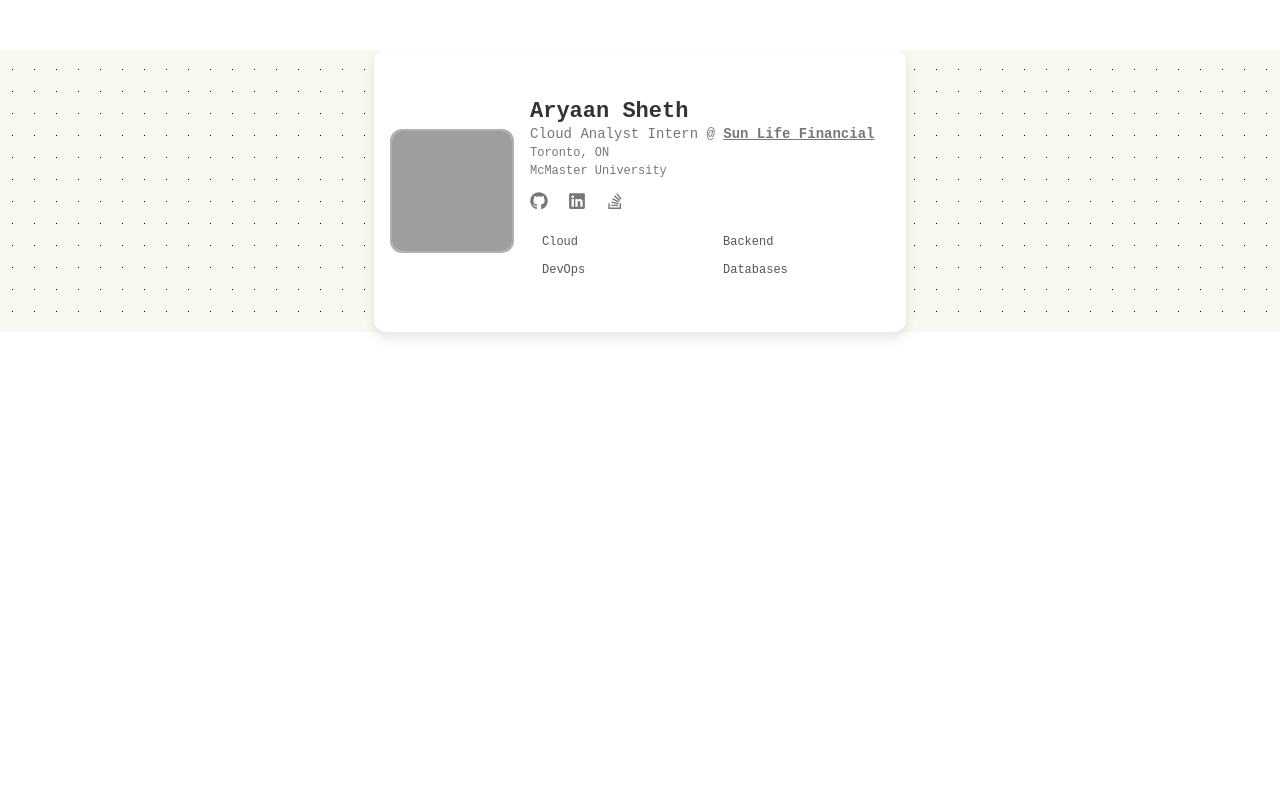
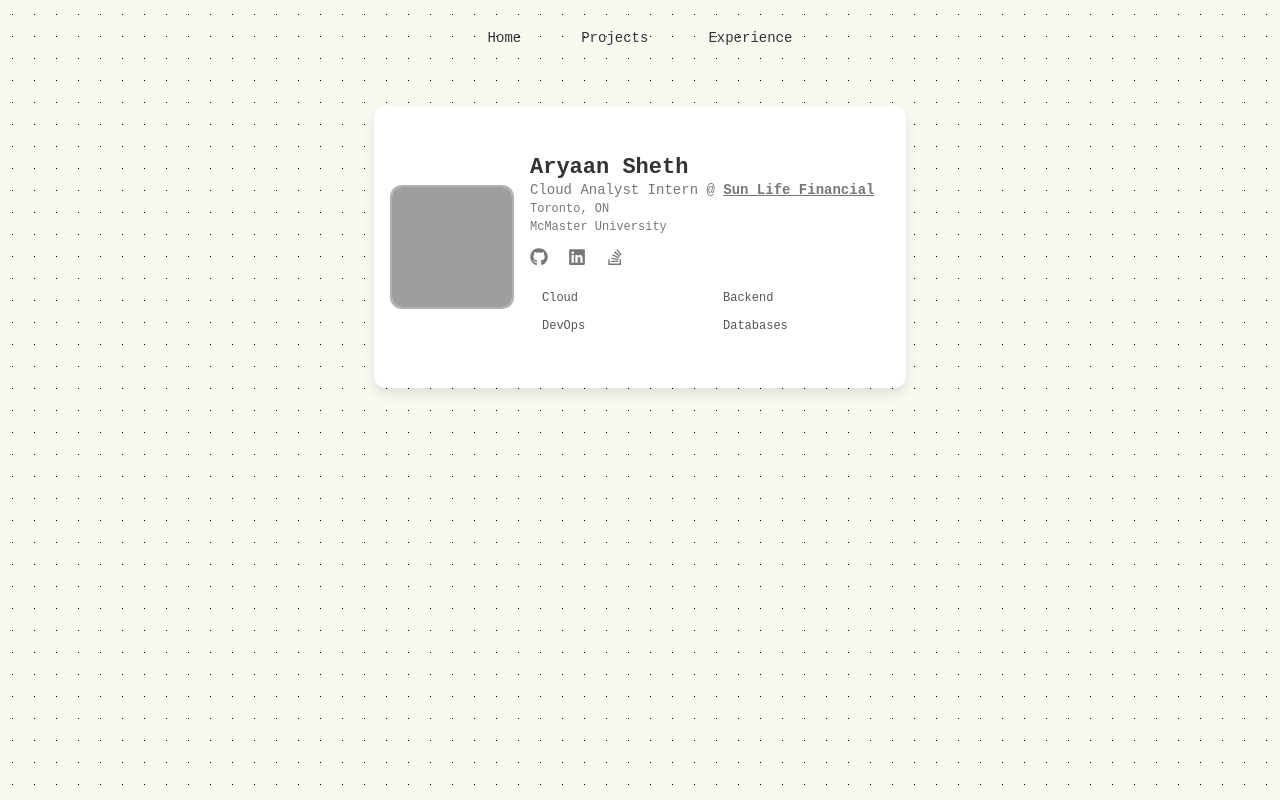
Before and after one commit to AryaanSheth/portfolio, a React (Vite) app: page / in a window 1280 px wide. Built offline with nearby package versions, Linux system fonts and the light colour scheme; grey boxes are pictures that could not be loaded; a web font is replaced by a local one.

Commit message:
feat: add Navbar skeleton

```diff
--- a/package.json
+++ b/package.json
@@ -12,7 +12,8 @@
   "dependencies": {
     "react": "^18.3.1",
     "react-dom": "^18.3.1",
-    "react-icons": "^5.4.0"
+    "react-icons": "^5.4.0",
+    "react-router-dom": "^7.0.2"
   },
   "devDependencies": {
     "@eslint/js": "^9.15.0",
--- a/src/App.css
+++ b/src/App.css
@@ -2,7 +2,7 @@ body {
     margin: 0;
     padding: 0;
     display: flex;
-    justify-content: center;
+    flex-direction: column;
     align-items: center;
     min-height: 100vh;
 }
@@ -17,6 +17,7 @@ body {
     justify-content: center;
     align-items: center;
     box-shadow: 0 4px 6px rgba(0, 0, 0, 0.1);
+    margin-top: 30px;
 }
 
 .card-text {
--- a/src/App.tsx
+++ b/src/App.tsx
@@ -1,11 +1,19 @@
 import React from "react";
 import IDCard from "./components/Card/Card";
+import Navbar from "./components/Navbar/Navbar";
 
 const App: React.FC = () => {
   return (
     <div
-      style={{ display: "flex", justifyContent: "center", marginTop: "50px" }}
+      style={{
+        display: "flex",
+        justifyContent: "flex-start",
+        alignItems: "center",
+        minHeight: "100vh",
+        flexDirection: "column",
+      }}
     >
+      <Navbar />
       <IDCard
         name="Aryaan Sheth"
         title="Cloud Analyst Intern @ Sun Life Financial"
--- /dev/null
+++ b/src/components/Navbar/Navbar.css
@@ -0,0 +1,24 @@
+.navbar {
+    display: flex;
+    gap: 20px;
+    justify-content: center;
+    align-items: center;
+    margin-top: 20px;
+    margin-bottom: 50px;
+}
+
+.navbar a {
+    text-decoration: none;
+    color: #333333;
+    font-size: 14px;
+    padding: 10px 20px;
+    border-radius: 30px;
+    transition: all 0.1s ease;
+}
+
+.navbar a:hover {
+    color: #333333;
+    outline: 2px solid #777777;
+    outline-offset: 0px;
+    border-radius: 20px;
+}
--- /dev/null
+++ b/src/components/Navbar/Navbar.tsx
@@ -0,0 +1,20 @@
+import React from "react";
+import "./Navbar.css";
+
+const Navbar: React.FC = () => {
+  return (
+    <div className="navbar">
+      <a href="#home" className="navbar-item">
+        Home
+      </a>
+      <a href="#projects" className="navbar-item">
+        Projects
+      </a>
+      <a href="#experience" className="navbar-item">
+        Experience
+      </a>
+    </div>
+  );
+};
+
+export default Navbar;
```
Also changed, not shown: 1 other file (tests, documents, lock files or other folders).
